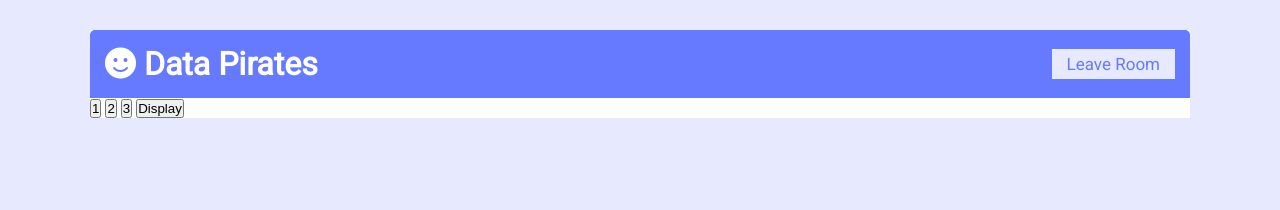
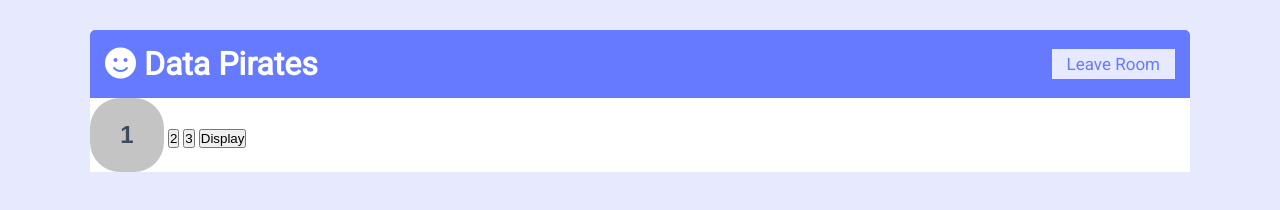
Before and after one commit to srikrishnakaashyap/scrum-poker, a website: page public/chat.html in a window 1280 px wide. Drawn offline with nearby package versions, Linux system fonts and the light colour scheme; no server answers.

Commit message:
html and css

```diff
--- a/public/chat.html
+++ b/public/chat.html
@@ -8,16 +8,13 @@
   <title>ChatCord App</title>
 </head>
 <body>
-  <div class="chat-container">
+  <div id="chat-container" class="chat-container">
     <header class="chat-header">
       <h1><i class="fas fa-smile"></i> Data Pirates</h1>
       <a href="index.html" class="btn">Leave Room</a>
     </header>
 
-
-    <p id="demo"></p>
-
-    <button value='1' onclick="clicked(value)">1</button>
+    <button class="emgAoH" value='1' onclick="clicked(value)">1</button>
     <button value='2' onclick="clicked(value)">2</button>
     <button value='3' onclick="clicked(value)">3</button>
 
--- a/public/css/style.css
+++ b/public/css/style.css
@@ -178,6 +178,18 @@ a {
 	width: 100%;
 }
 
+.emgAoH {
+	background: rgb(196, 196, 196);
+	border-radius: 30px;
+	width: 74px;
+	height: 74px;
+	font-size: 24px;
+	color: rgb(62, 76, 97);
+	font-weight: bold;
+	border: 0px;
+	position: relative;
+}
+
 .CardSelector-module--card-list--9ibgT .CardSelector-module--card--3iV5R {
 	margin: 0 .8rem;
 	display: inline-block;
--- a/public/js/main.js
+++ b/public/js/main.js
@@ -16,26 +16,29 @@ socket.on('getAllValues', (values) => {
 
   var x = document.createElement("TABLE");
   x.setAttribute("id", "myTable");
-  document.body.appendChild(x);
+
+  const container = document.getElementById('chat-container');
+
+  container.appendChild(x);
 
 
   let count = 0;
   Object.entries(values).forEach(item => {
 
     var row = document.createElement("TR");
-    console.log(row);
+    console.log(item);
     row.setAttribute("id", `myTr${count}`);
     document.getElementById("myTable").appendChild(row);
 
     var userCol = document.createElement("TD");
-    var userVal = document.createTextNode(item[0]);
+    var userVal = document.createTextNode(item[1].username);
     var valueCol = document.createElement("TD");
-    var valueVal = document.createTextNode(item[1]);
+    var valueVal = document.createTextNode(item[1].selectedValue);
     userCol.appendChild(userVal);
     valueCol.appendChild(valueVal);
 
     document.getElementById(`myTr${count}`).appendChild(userCol);
-    console.log(row);
+    // console.log(row);
     document.getElementById(`myTr${count}`).appendChild(valueCol);
     count = count + 1;
   })
```
